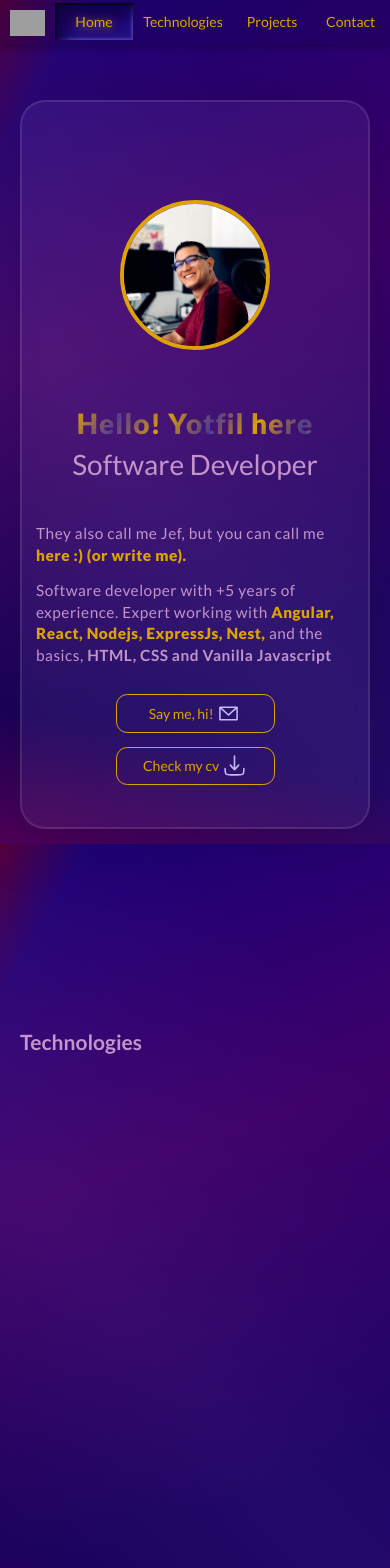
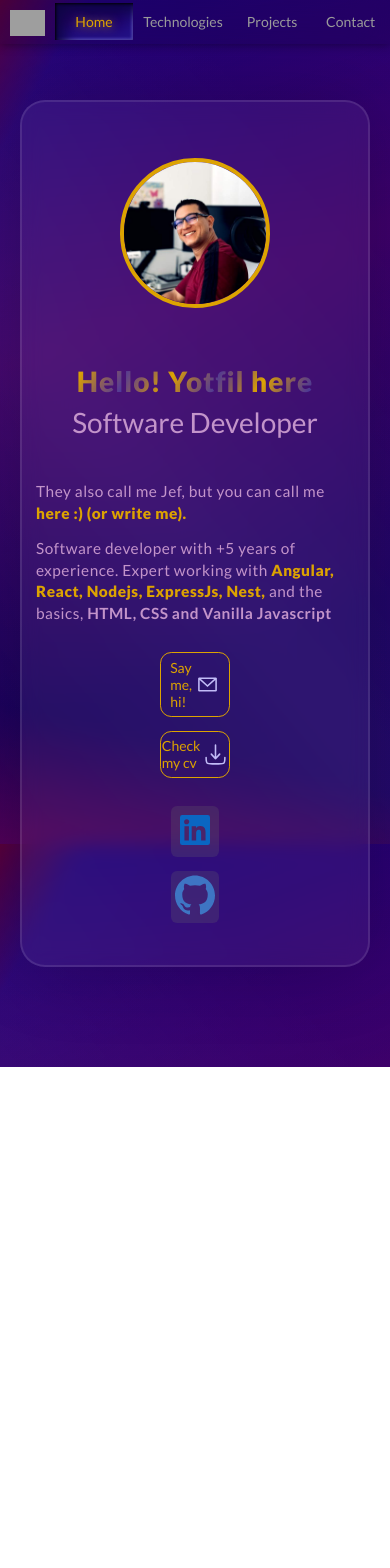
Before and after one commit to Yotfil/yotfil.dev, a Next.js app: page / in a window 390 px wide. Shown: the top 1568 px of the page. After the commit the page ends 1067 px from the top, so only its background shows below. Built offline with nearby package versions, Linux system fonts and the light colour scheme; grey boxes are pictures that could not be loaded.

Commit message:
primera version terminada

```diff
--- a/src/app/page.tsx
+++ b/src/app/page.tsx
@@ -54,7 +54,7 @@ const HomePage = () => {
           <Home></Home>
         </section>
 
-        <section
+        {/* <section
           id='technologies'
           ref={technologiesRef}>
           <h2>Technologies</h2>
@@ -70,7 +70,7 @@ const HomePage = () => {
           id='contact'
           ref={contactRef}>
           <h2>Contact</h2>
-        </section>
+        </section> */}
       </main>
     </>
   )
--- a/src/components/sections/home/contact/contact.module.css
+++ b/src/components/sections/home/contact/contact.module.css
@@ -1,3 +1,7 @@
+.mainContainer {
+  display: flex;
+  flex-direction: column;
+}
 .container {
   display: flex;
   justify-content: center;
@@ -35,6 +39,20 @@
   animation: expandedLines 0.5s forwards; /* Definir duración correctamente y usar "forwards" */
 }
 
+.iconContainer {
+  border-radius: 6px;
+  background-color: #6767673b;
+  padding: 0.3rem;
+  transition: all 0.4s ease-in-out;
+  &:hover {
+    transform: scale(1.1);
+  }
+}
+
+.icon {
+  width: 40px;
+}
+
 @media screen and (max-width: 768px) {
   .container {
     flex-direction: column;
--- a/src/components/sections/home/contact/contact.tsx
+++ b/src/components/sections/home/contact/contact.tsx
@@ -1,28 +1,70 @@
 import React from 'react'
 import style from './contact.module.css'
 
+const buttonsContact = [
+  {
+    href: 'mailto:jefryeguevarav@gmail.com',
+    text: 'Say me, hi!',
+    img: '/icons/email.svg',
+    alt: 'email icon',
+    download: false,
+  },
+  {
+    href: '/docs/CV_Jefry_Guevara.pdf',
+    text: 'Check my cv',
+    img: '/icons/download.svg',
+    alt: 'download icon',
+    download: true,
+  },
+]
+
+const buttonsSocial = [
+  {
+    href: 'https://www.linkedin.com/in/jefry-guevara-software-developer/',
+    img: '/icons/linkedin.svg',
+    alt: 'linkedin icon',
+  },
+  {
+    href: 'https://github.com/Yotfil',
+    img: '/icons/github.svg',
+    alt: 'github icon',
+  },
+]
+
 const Contact = () => {
   return (
+    <div className={style.mainContainer}>
       <div className={style.container}>
+        {buttonsContact.map((button, index) => (
           <a
-        href='mailto:jefryeguevarav@gmail.com'
+            target='_blank'
+            download={button.download}
+            key={index}
+            href={button.href}
             className={style.button}>
-        Say me, hi!
+            {button.text}
             <img
-          src='/icons/email.svg'
-          alt='email icon'
+              src={button.img}
+              alt={button.alt}
             />
           </a>
+        ))}
+      </div>
+      <div className={style.container}>
+        {buttonsSocial.map((button, index) => (
           <a
-        href='/docs/CV_Jefry_Guevara.pdf'
-        download
-        className={style.button}>
-        Check my cv
+            target='_blank'
+            key={index}
+            className={style.iconContainer}
+            href={button.href}>
             <img
-          src='/icons/download.svg'
-          alt='email icon'
+              className={style.icon}
+              src={button.img}
+              alt=''
             />
           </a>
+        ))}
+      </div>
     </div>
   )
 }
--- a/src/components/sections/home/home.module.css
+++ b/src/components/sections/home/home.module.css
@@ -39,7 +39,7 @@
 
 @media screen and (max-width: 768px) {
   .containerImg {
-    margin: 6rem 0 3rem 0;
+    margin: 3rem 0;
   }
   .container {
     flex-direction: column;
--- a/src/components/shared/menu/menu.module.css
+++ b/src/components/shared/menu/menu.module.css
@@ -117,3 +117,16 @@
     }
   }
 }
+
+a.disabled {
+  color: red;
+  & span {
+    color: #9a9a9a;
+  }
+  & .point {
+    background-color: #9a9a9a;
+    &::after {
+      background-color: #9a9a9a;
+    }
+  }
+}
--- a/src/components/shared/menu/menu.tsx
+++ b/src/components/shared/menu/menu.tsx
@@ -3,18 +3,23 @@ import { useEffect, useState } from 'react'
 import style from './menu.module.css'
 
 const navItems = [
-  { id: 'home', label: 'Home' },
-  { id: 'technologies', label: 'Technologies' },
-  { id: 'projects', label: 'Projects' },
-  { id: 'contact', label: 'Contact' },
+  { id: 'home', label: 'Home', disabled: false },
+  { id: '#', label: 'Technologies', disabled: true },
+  { id: '#', label: 'Projects', disabled: true },
+  { id: '#', label: 'Contact', disabled: true },
 ]
+// const navItems = [
+//   { id: 'home', label: 'Home', disabled: false },
+//   { id: 'technologies', label: 'Technologies', disabled: true },
+//   { id: 'projects', label: 'Projects', disabled: true },
+//   { id: 'contact', label: 'Contact', disabled: true },
+// ]
 
 type MenuProps = {
   isHome: string
 }
 
 const Menu = ({ isHome }: MenuProps) => {
-
   return (
     <nav className={style.nav}>
       <ul>
@@ -22,7 +27,7 @@ const Menu = ({ isHome }: MenuProps) => {
           <li key={navItem.id}>
             <a
               href={`#${navItem.id}`}
-              className={isHome === navItem.id ? style.active : ''}>
+              className={`${isHome === navItem.id ? style.active : ''} ${navItem.disabled ? style.disabled : ''}`}>
               <span className={style.point}></span>
               <span className={style.label}>{navItem.label}</span>
             </a>
```
Also changed, not shown: public/icons/github.svg (renamed from public/icons/github-color-svgrepo-com.svg), public/icons/linkedin.svg (renamed from public/icons/linkedin-svgrepo-com.svg). Lines whose indentation alone changed are shown as unchanged.
